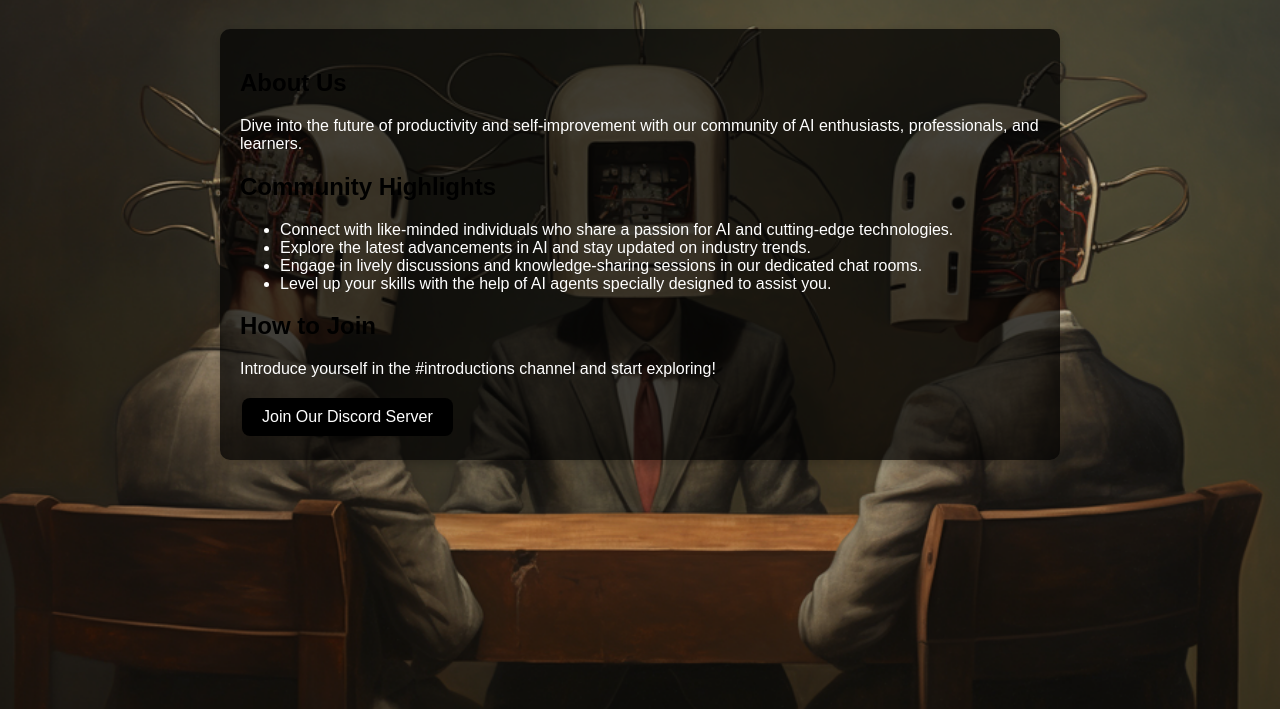
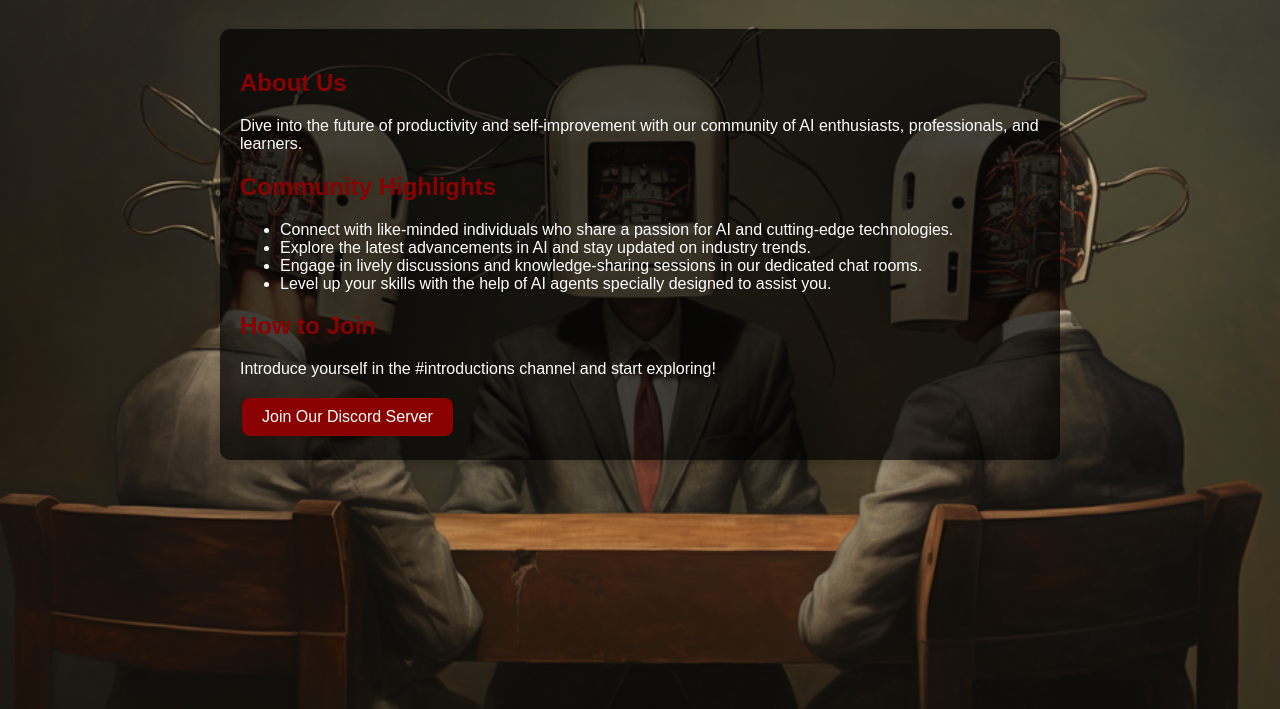
Before and after one commit to vatistasdimitris/AI-Agents, a plain HTML site: page index.html in a window 1280 px wide. Shown: the part 91-800 px from the top of the page. Drawn offline with Linux system fonts and the light colour scheme.

Commit message:
Update index.html

```diff
--- a/index.html
+++ b/index.html
@@ -33,11 +33,11 @@
         }
 
         h1, h2, h3 {
-            color: #000000; /* Set heading color to black */
+            color: #8B0000; /* Dark red */
         }
 
         a {
-            color: #000000; /* Set link color to black */
+            color: #8B0000; /* Dark red */
             text-decoration: none;
         }
 
@@ -48,7 +48,7 @@
         .join-button {
             display: inline-block;
             padding: 10px 20px;
-            background-color: #000000; /* Set button color to black */
+            background-color: #8B0000; /* Dark red */
             color: white;
             text-align: center;
             text-decoration: none;
@@ -60,7 +60,7 @@
         }
 
         .join-button:hover {
-            background-color: #222222; /* Darker shade of black for hover effect */
+            background-color: #571515; /* Darker shade of dark red for hover effect */
         }
     </style>
 </head>
```
